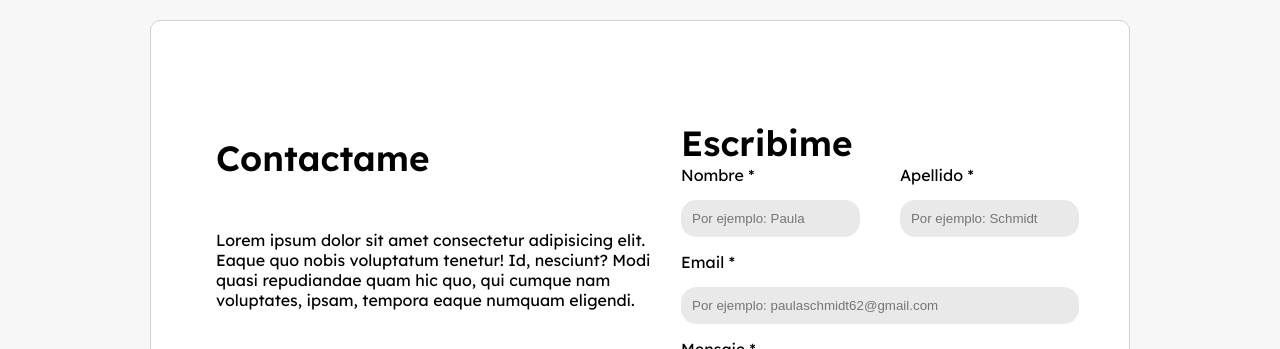
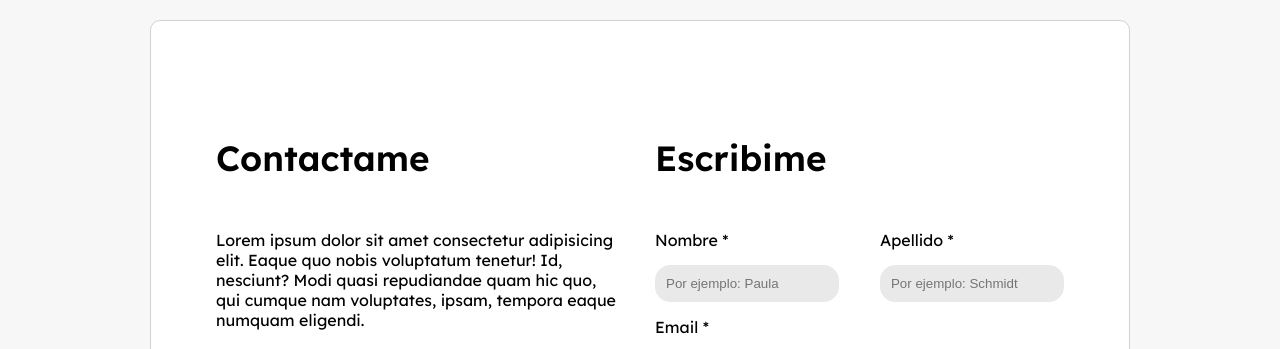
Before and after one commit to paulaschmidt62/portfolio, a plain HTML site: page index.html in a window 1280 px wide. Shown: the part 3550-3899 px from the top of the page. Drawn offline with nearby package versions, Linux system fonts and the light colour scheme; a web font is replaced by a local one.

Commit message:
modifique el section contacto > padding caja-escribime

```diff
--- a/style.css
+++ b/style.css
@@ -280,7 +280,7 @@ section#contacto .container-contacto{
     border-radius: 10px;
 }
 
-#contacto .caja-contacto , #Contacto .caja-escribime{
+#contacto .caja-contacto , #contacto .caja-escribime{
     flex-direction: column;
     flex-grow: 1;
     flex-basis: 40%;
@@ -292,7 +292,7 @@ section#contacto .container-contacto{
     margin-top: 25px;
 }
 
-#contacto .container-contacto .caja-contacto .padding-h2 , #Contacto .container-contacto .caja-escribime .padding-h2 {
+#contacto .container-contacto .caja-contacto .padding-h2 , #contacto .container-contacto .caja-escribime .padding-h2 {
     padding-bottom: 50px;
 }
 
```
